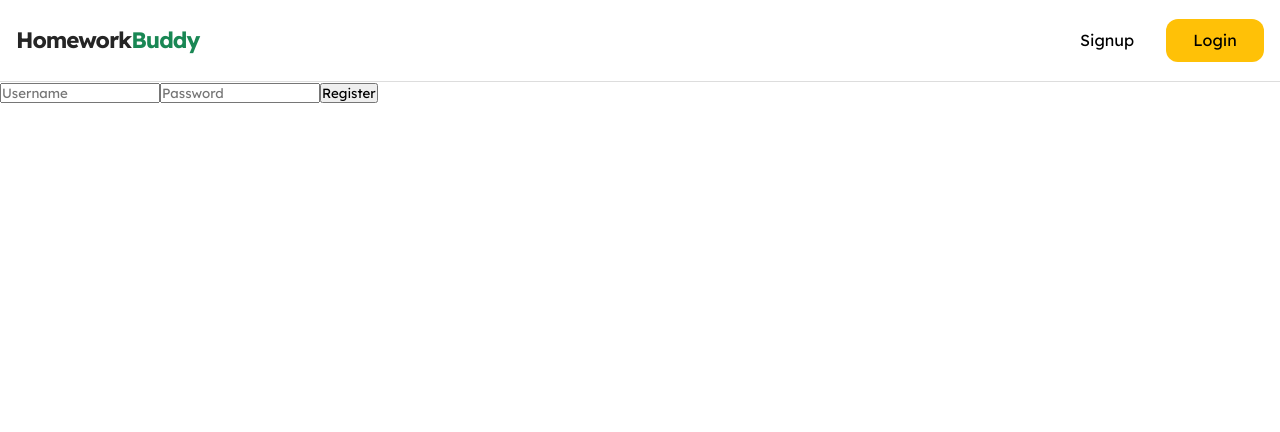
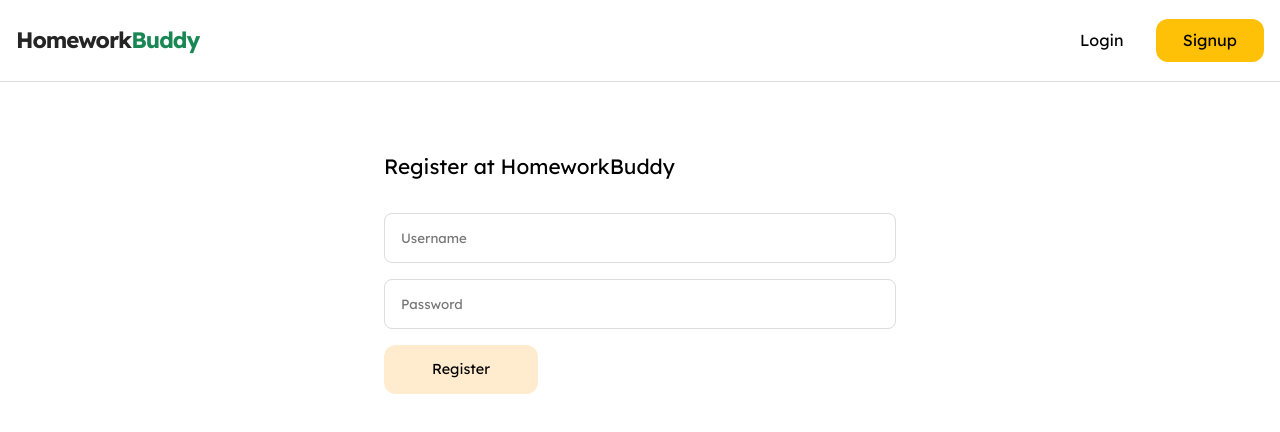
Before and after one commit to Cathella/homework_buddy_react, a React (Create React App) app: page /register in a window 1280 px wide. Shown: the top 432 px of the page. Built offline with nearby package versions, Linux system fonts and the light colour scheme.

Commit message:
Add styles to Login and Register forms

```diff
--- a/src/components/Nav.js
+++ b/src/components/Nav.js
@@ -8,8 +8,8 @@
       <header>
         <Link to="/" className="logo">Homework<span>Buddy</span></Link>
         <nav>
-          <Link to="/register"><div>Signup</div></Link>
-          <Link to="/login" className="btn btn-login"><div>Login</div></Link>
+          <Link to="/login"><div>Login</div></Link>
+          <Link to="/register" className="btn btn-login"><div>Signup</div></Link>
         </nav>
       </header>
     </>
--- /dev/null
+++ b/src/pages/Login.css
@@ -0,0 +1,34 @@
+.form-container {
+  display: flex;
+  justify-content: center;
+}
+
+.form-container form {
+  width: 40%;
+  display: flex;
+  flex-direction: column;
+  margin: 4rem;
+}
+
+.form-container label {
+  line-height: 2;
+  font-size: 1.3rem;
+  margin-bottom: 1.6rem;
+}
+
+.form-container input {
+  padding: 1rem 1rem;
+  border-radius: 0.5rem;
+  border: 1px solid #ddd;
+  margin: 0 0 1rem;
+  flex-basis: 100%;
+  }
+
+  .form-container input[type="submit"] {
+    padding: 1.07em 3rem;
+    border-radius: 0.75rem;
+    border: 0;
+    background: blanchedalmond;
+    align-self: self-start;
+    font-size: .9rem;
+  }
--- a/src/pages/Login.js
+++ b/src/pages/Login.js
@@ -1,5 +1,6 @@
 import React from "react";
 import { useAppState } from '../AppState';
+import './Login.css';
 
 const Login = (props) => {
   const [formData, setFormData] = React.useState({
@@ -26,8 +27,9 @@
   }
 
   return (
-    <div>
+    <div className="form-container">
       <form onSubmit={handleSubmit}>
+        <label>Login to HomeworkBuddy</label>
         <input type="text" placeholder="Username" name="username" value={formData.username} onChange={handleChange} />
         <input type="password" placeholder="Password" name="password" value={formData.password} onChange={handleChange} />
         <input type="submit" value="Login" />
--- a/src/pages/Register.js
+++ b/src/pages/Register.js
@@ -26,8 +26,9 @@
   }
 
   return (
-    <div>
+    <div className="form-container">
       <form onSubmit={handleSubmit}>
+        <label>Register at HomeworkBuddy</label>
         <input type="text" placeholder="Username" name="username" value={formData.username} onChange={handleChange} />
         <input type="password" placeholder="Password" name="password" value={formData.password} onChange={handleChange} />
         <input type="submit" value="Register" />
```
